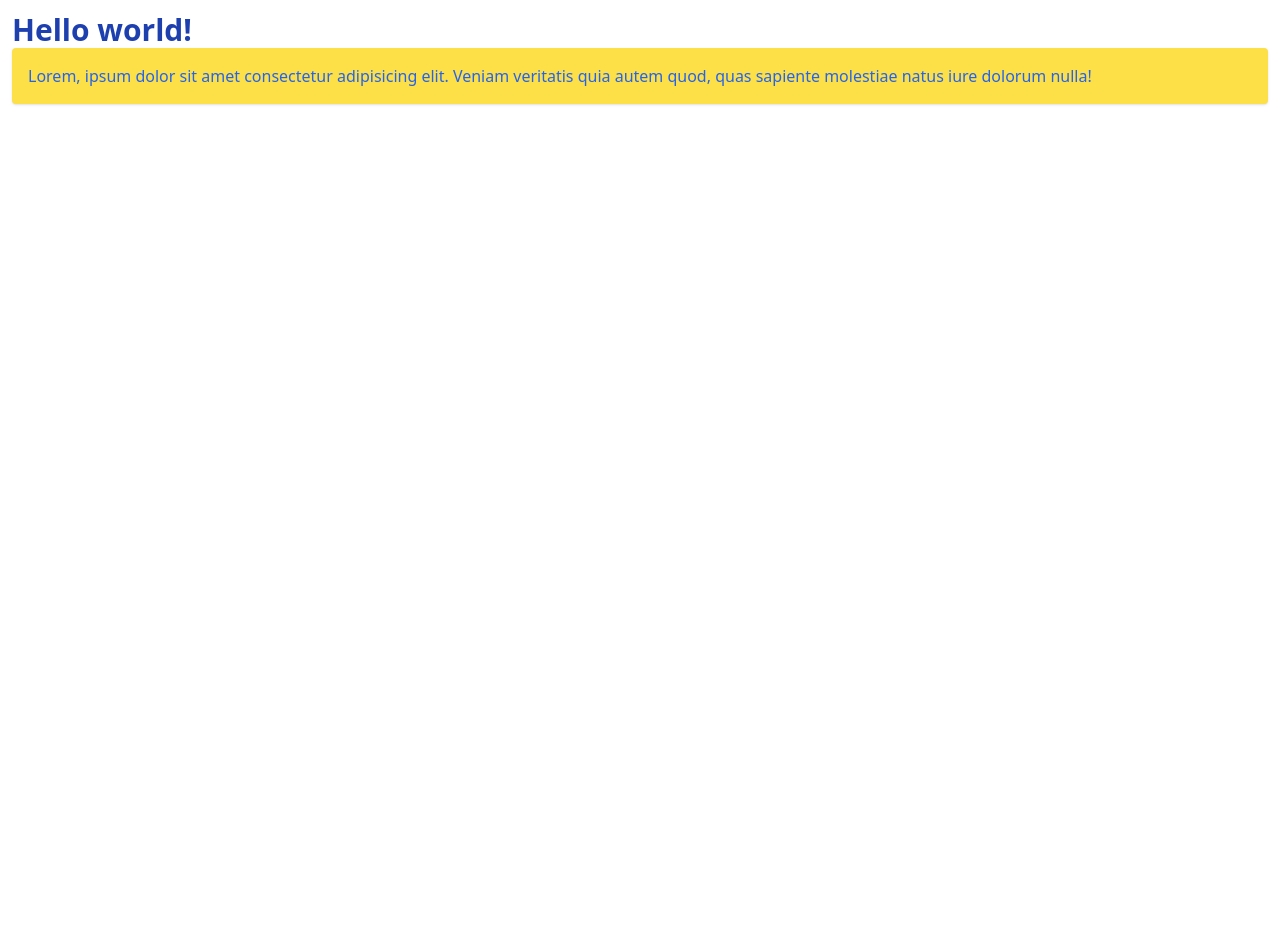
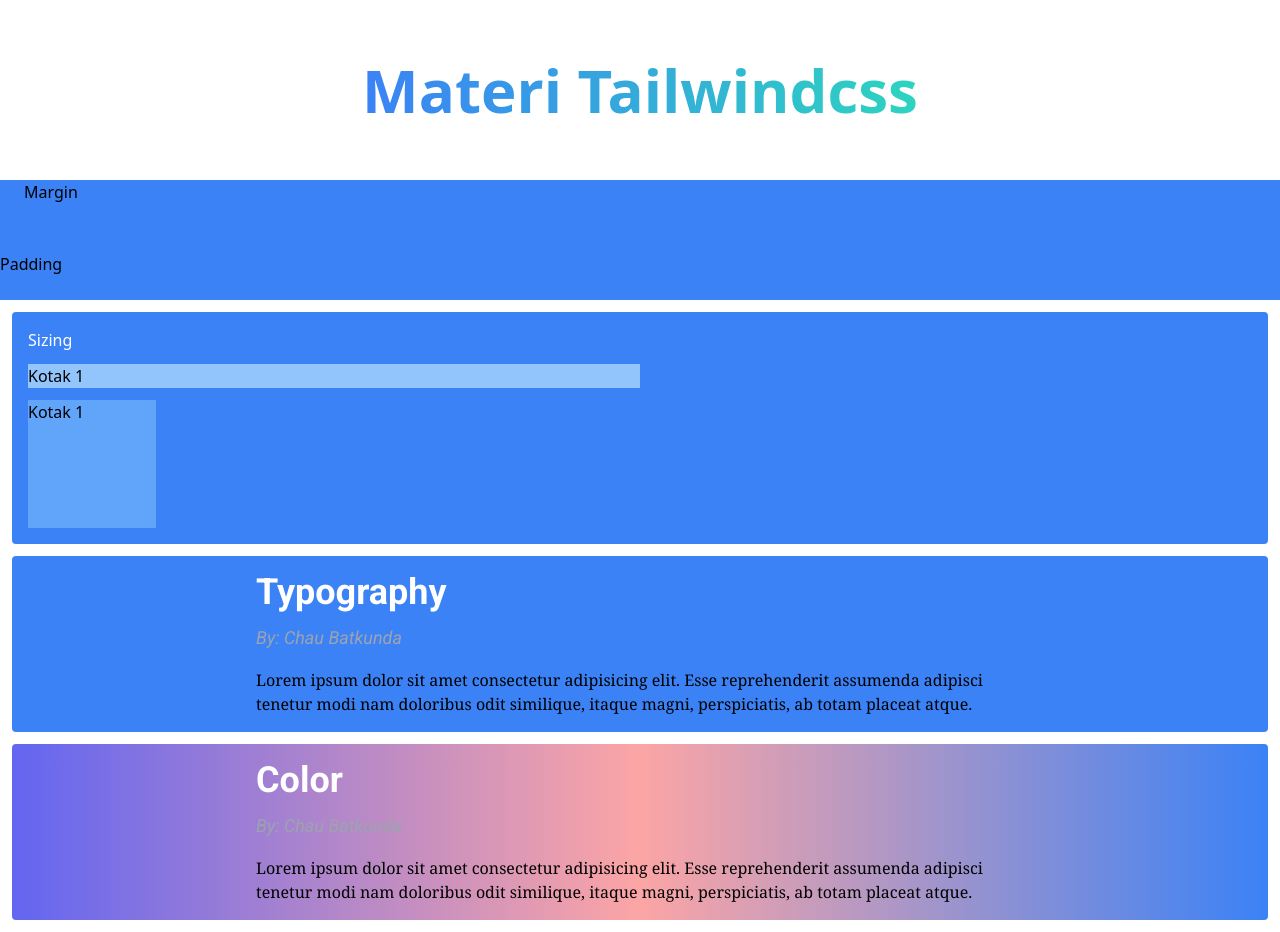
Before and after one commit to chaubatkunda/tailwindcss-dasar, a website: page public/index.html in a window 1280 px wide. Before the commit the page ends 800 px from the top, so only its background shows below. Drawn offline with nearby package versions, Linux system fonts and the light colour scheme; files that its build step writes are made by us from their sources.

Commit message:
basic utility

```diff
--- a/public/index.html
+++ b/public/index.html
@@ -1,19 +1,53 @@
 <!DOCTYPE html>
 <html lang="en">
+
 <head>
-    <meta charset="UTF-8">
-    <meta http-equiv="X-UA-Compatible" content="IE=edge">
-    <meta name="viewport" content="width=device-width, initial-scale=1.0">
+    <meta charset="UTF-8" />
+    <meta http-equiv="X-UA-Compatible" content="IE=edge" />
+    <meta name="viewport" content="width=device-width, initial-scale=1.0" />
     <title>Tailwind CSS</title>
-<link rel="stylesheet" href="./style.css">
+    <link rel="stylesheet" href="./style.css" />
+    <link rel="preconnect" href="https://fonts.googleapis.com">
+    <link rel="preconnect" href="https://fonts.gstatic.com" crossorigin>
+    <link href="https://fonts.googleapis.com/css2?family=Roboto:ital,wght@0,300;0,400;0,500;0,700;1,400&display=swap"
+        rel="stylesheet">
 </head>
+
 <body>
-<div class="m-3">
-    <h1 class="text-3xl font-bold text-blue-800 mt-3">
-        Hello world!
-    </h1>
-    <p class="text-blue-600 bg-yellow-300 py-4 px-4 rounded shadow hover:bg-yellow-500 hover:text-blue-400">Lorem, ipsum dolor sit amet consectetur adipisicing elit. Veniam veritatis quia autem quod,
-        quas sapiente molestiae natus iure dolorum nulla!</p>
-</div>
+    <div class="m-15 text-center font-bold">
+        <h1 class="text-6xl"><span
+                class="bg-gradient-to-r from-blue-500 to-teal-400 text-transparent bg-clip-text">Materi
+                Tailwindcss</span></h1>
+    </div>
+    <section class="mb-3 bg-blue-500">
+        <div class="m-6">Margin</div>
+        <div class="py-6">Padding</div>
+    </section>
+    <section class="mb-3 bg-blue-500 m-3 p-4 rounded">
+        <h1 class="text-white mb-3">Sizing</h1>
+        <div class="w-1/2 bg-blue-300">Kotak 1</div>
+        <div class="w-32 h-32 bg-blue-400 mt-3">Kotak 1</div>
+    </section>
+    <section class="mb-3 bg-blue-500 m-3 p-4 rounded ">
+        <div class="mx-auto max-w-3xl">
+            <h1 class="text-white mb-3 text-4xl font-roboto font-bold">Typography</h1>
+            <div class="mb-4 font-roboto text-lg italic"><span class="text-gray-400">By: Chau Batkunda</span></div>
+            <p class="font-serif">Lorem ipsum dolor sit amet consectetur adipisicing elit. Esse reprehenderit assumenda
+                adipisci tenetur
+                modi
+                nam doloribus odit similique, itaque magni, perspiciatis, ab totam placeat atque.</p>
+        </div>
+    </section>
+    <section class="mb-3 bg-blue-500 m-3 p-4 rounded bg-gradient-to-r from-indigo-300 via-red-300 from-indigo-500 ">
+        <div class="mx-auto max-w-3xl">
+            <h1 class="text-white mb-3 text-4xl font-roboto font-bold">Color</h1>
+            <div class="mb-4 font-roboto text-lg italic"><span class="text-gray-400">By: Chau Batkunda</span></div>
+            <p class="font-serif">Lorem ipsum dolor sit amet consectetur adipisicing elit. Esse reprehenderit assumenda
+                adipisci tenetur
+                modi
+                nam doloribus odit similique, itaque magni, perspiciatis, ab totam placeat atque.</p>
+        </div>
+    </section>
 </body>
+
 </html>
--- a/tailwind.config.js
+++ b/tailwind.config.js
@@ -2,7 +2,17 @@
 module.exports = {
   content: ["./public/**/*.{html,js}"],
   theme: {
-    extend: {},
+    extend: {
+      spacing: {
+        13: "3.25rem",
+        15: "3.75rem",
+        128: "32rem",
+        144: "36rem",
+      },
+      fontFamily: {
+        roboto: ["Roboto"],
+      },
+    },
   },
   plugins: [],
 };
```
